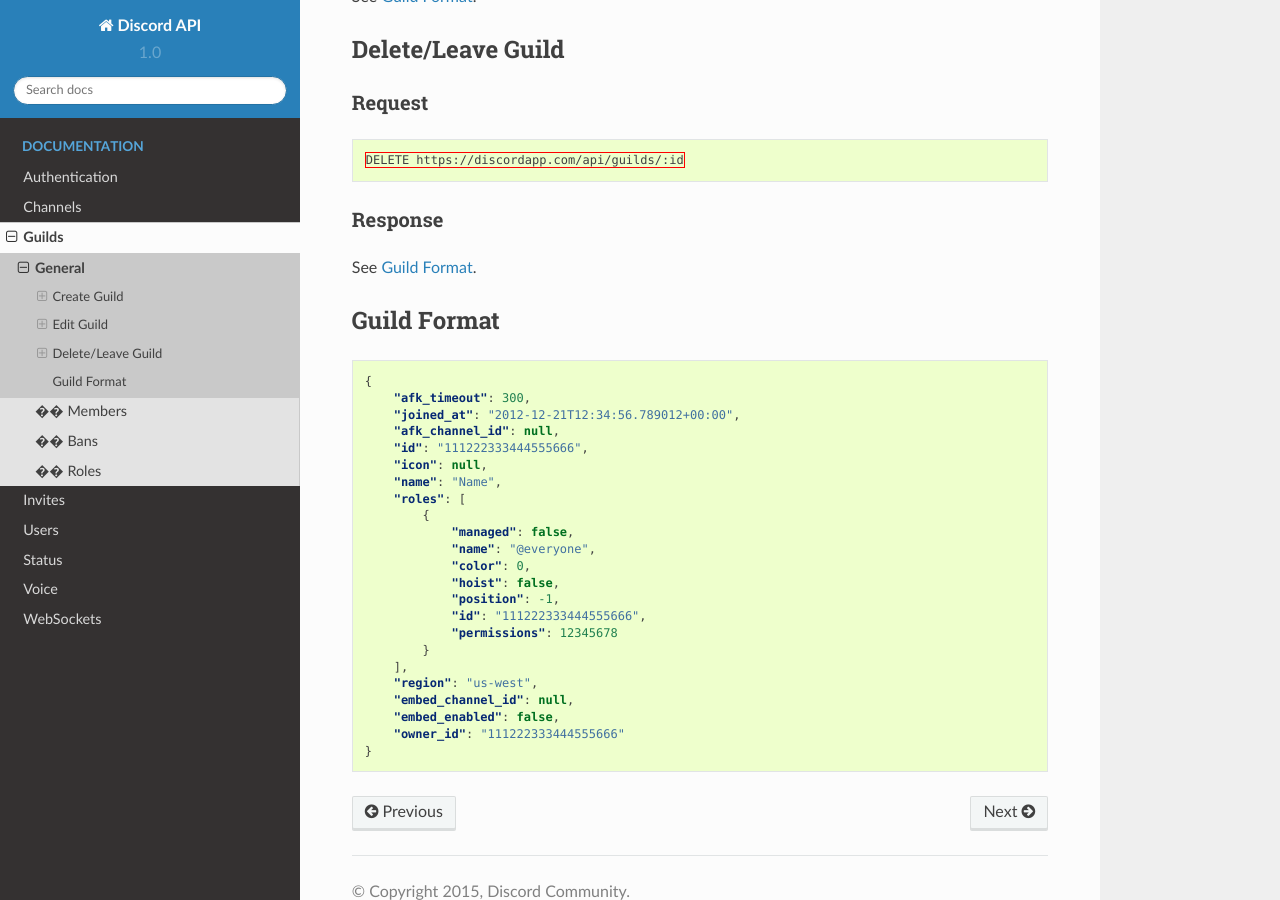
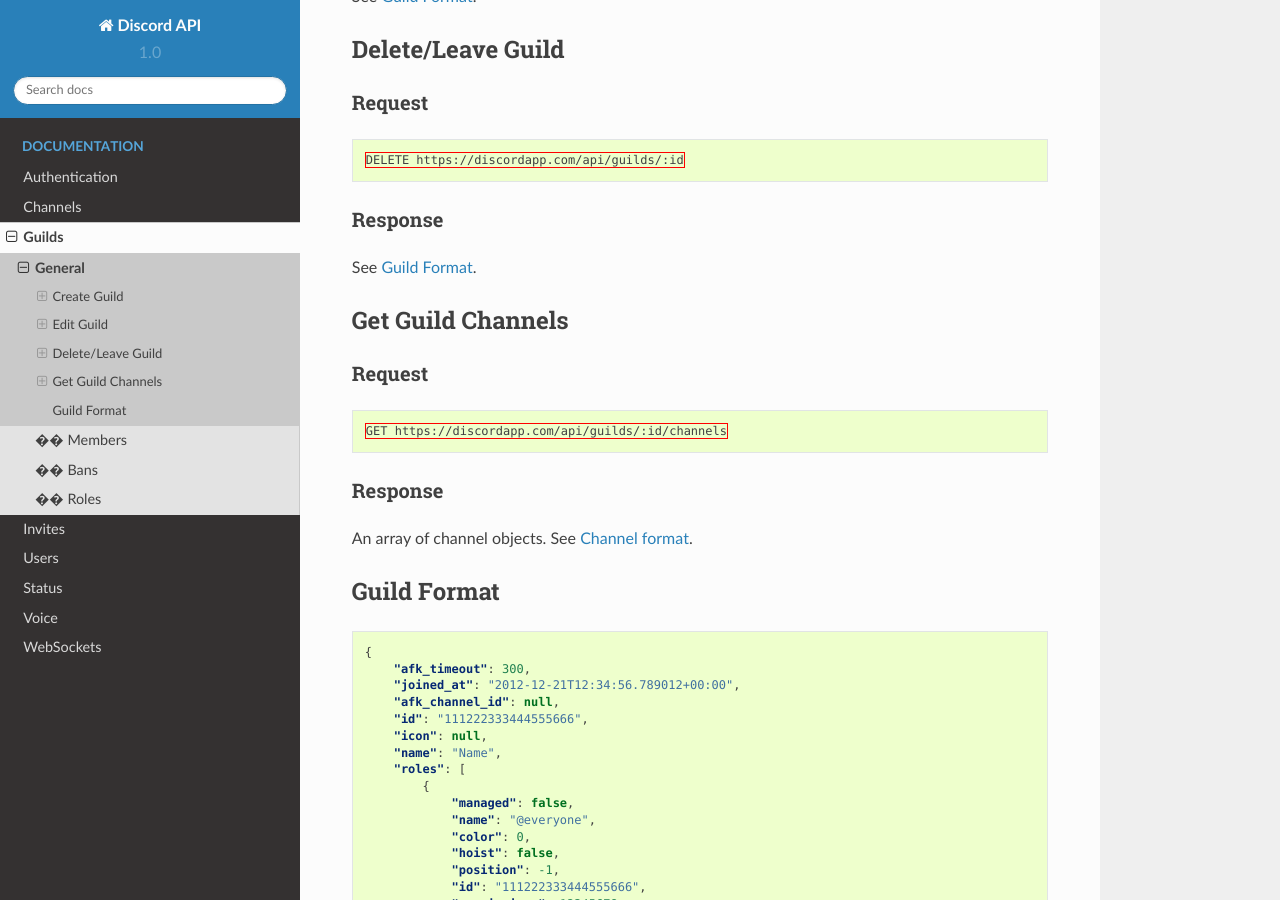
Before and after one commit to DiscordAPI/docs, a Sphinx documentation site: the page built from docs/reference/guilds/general.rst, in a window 1280 px wide and 900 px high, scrolled down 1061 px. Built offline with Sphinx 7.4.7 and the Read the Docs theme 2.0.0, drawn with Linux system fonts in a browser that asks for light colours.

Commit message:
Added get guild channels

```diff
--- a/docs/reference/guilds/general.rst
+++ b/docs/reference/guilds/general.rst
@@ -74,6 +74,23 @@
 
 
 
+Get Guild Channels
+------------------
+
+Request
+~~~~~~~
+
+.. code-block:: http
+
+    GET https://discordapp.com/api/guilds/:id/channels
+
+Response
+~~~~~~~~
+
+An array of channel objects. See `Channel format <../channels/general.html#channel-format>`_.
+
+
+
 Guild Format
 --------------
 
```
